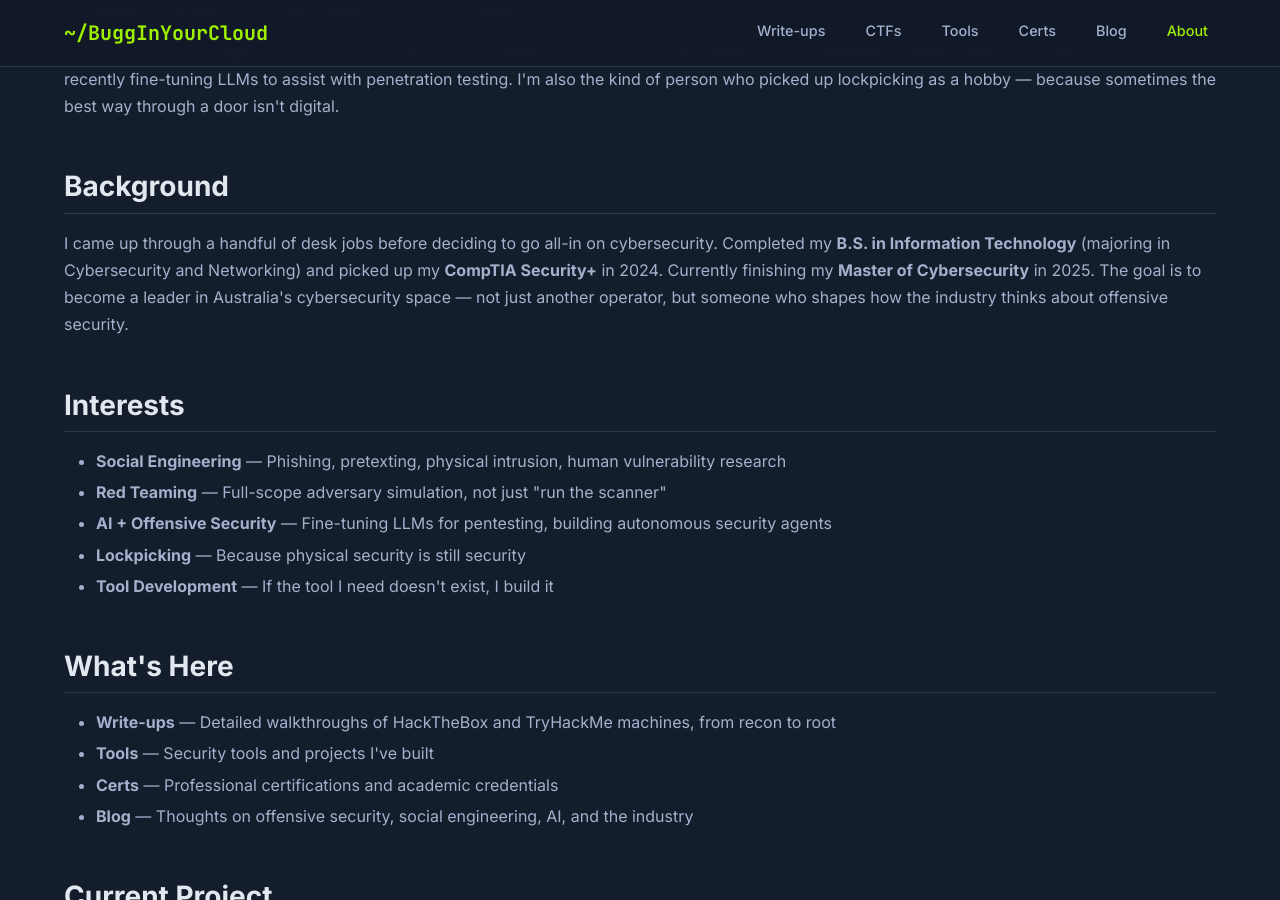
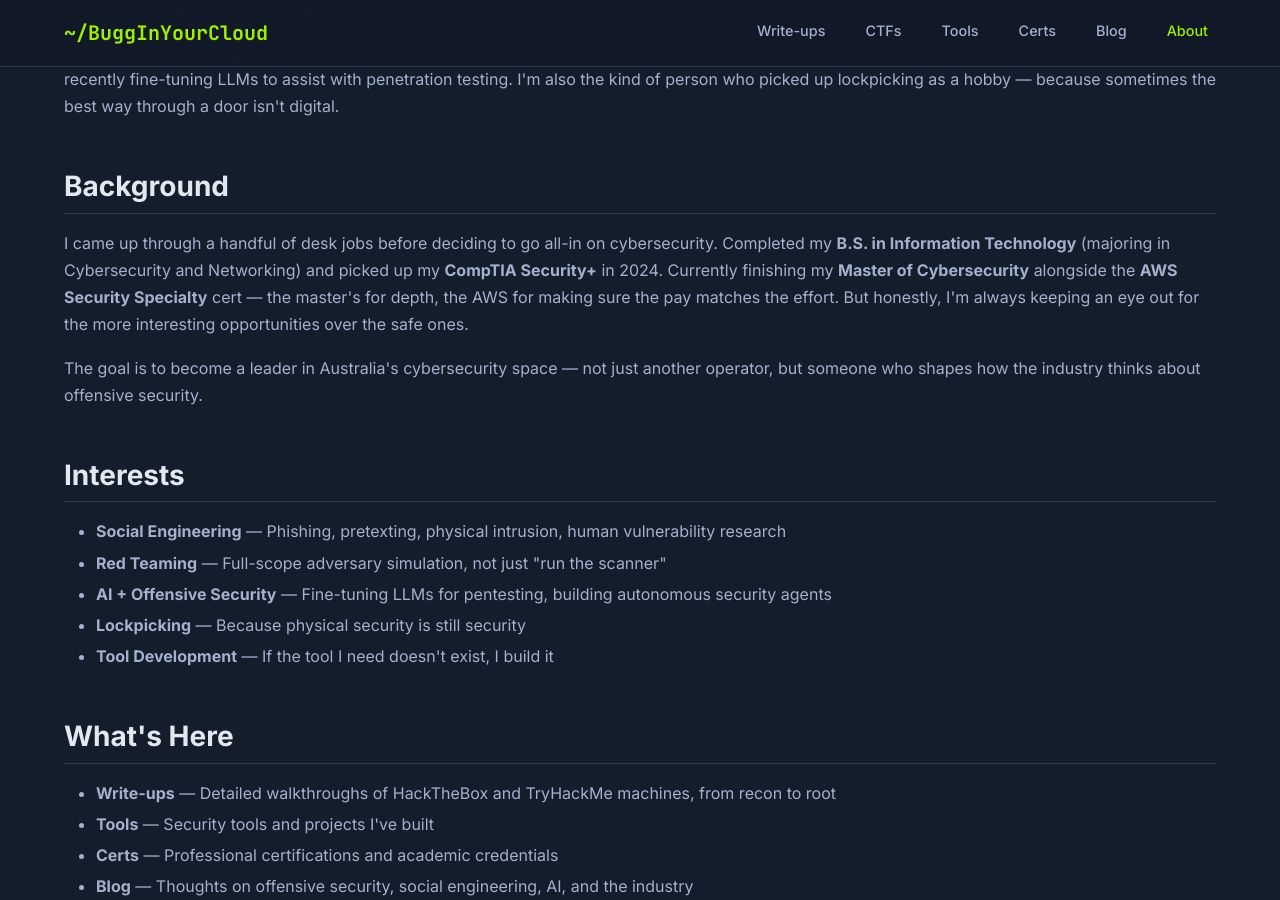
Before and after one commit to BuggInYourCloud/BuggInYourCloud.github.io, a Jekyll site: the page built from pages/about.html, in a window 1280 px wide and 900 px high, scrolled down 373 px. Built offline with Jekyll 4.4.1, drawn with Linux system fonts in a browser that asks for light colours.

Commit message:
Add AWS Security Specialty cert (in progress), update About
Co-Authored-By: Claude Opus 4.6 <noreply@anthropic.com>

```diff
--- a/pages/about.html
+++ b/pages/about.html
@@ -11,7 +11,8 @@ permalink: /about/
   <p>That said, I'm no stranger to a terminal. I've spent years breaking into boxes on HackTheBox and TryHackMe, building offensive tooling, and more recently fine-tuning LLMs to assist with penetration testing. I'm also the kind of person who picked up lockpicking as a hobby — because sometimes the best way through a door isn't digital.</p>
 
   <h2>Background</h2>
-  <p>I came up through a handful of desk jobs before deciding to go all-in on cybersecurity. Completed my <strong>B.S. in Information Technology</strong> (majoring in Cybersecurity and Networking) and picked up my <strong>CompTIA Security+</strong> in 2024. Currently finishing my <strong>Master of Cybersecurity</strong> in 2025. The goal is to become a leader in Australia's cybersecurity space — not just another operator, but someone who shapes how the industry thinks about offensive security.</p>
+  <p>I came up through a handful of desk jobs before deciding to go all-in on cybersecurity. Completed my <strong>B.S. in Information Technology</strong> (majoring in Cybersecurity and Networking) and picked up my <strong>CompTIA Security+</strong> in 2024. Currently finishing my <strong>Master of Cybersecurity</strong> alongside the <strong>AWS Security Specialty</strong> cert — the master's for depth, the AWS for making sure the pay matches the effort. But honestly, I'm always keeping an eye out for the more interesting opportunities over the safe ones.</p>
+  <p>The goal is to become a leader in Australia's cybersecurity space — not just another operator, but someone who shapes how the industry thinks about offensive security.</p>
 
   <h2>Interests</h2>
   <ul>
```
Also changed, not shown: _certs/aws-security-specialty.md (added, +22 -0 lines).
